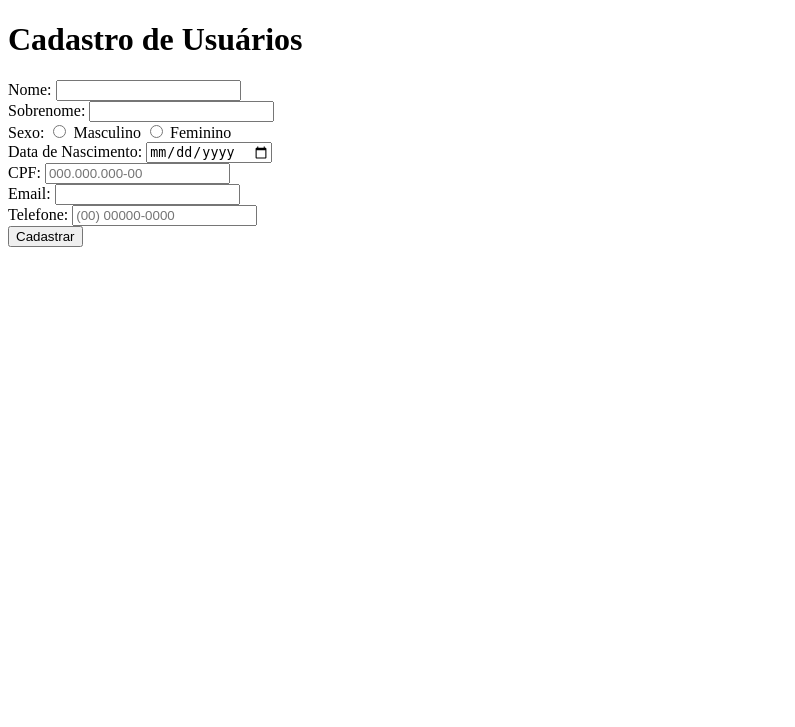
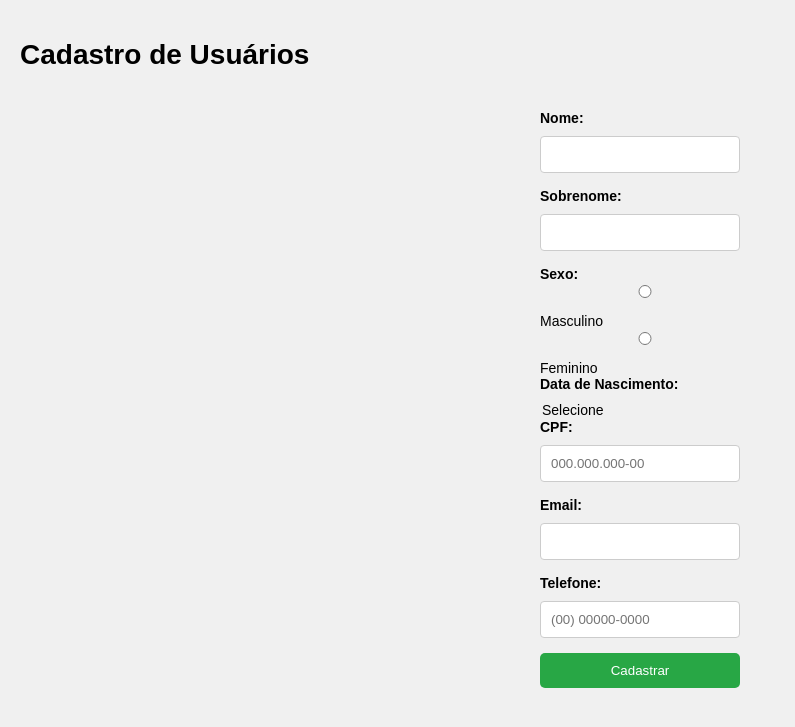
Before and after one commit to falci-yan/Cadastro-de-Usuario, a Django app: page /cadastro/ in a window 1280 px wide. Shown: the top 727 px of the page, without its empty margins (0-795 px from the left). Run offline with Django 5.2, Linux system fonts and the light colour scheme.

Commit message:
Solução de erro na página de cadastro

```diff
--- a/cadastro/static/estilos.css
+++ b/cadastro/static/estilos.css
@@ -0,0 +1,63 @@
+body{
+    font: arial, sans-serif;
+    font-size: 14px;
+    background-color: #f0f0f0;
+    font-family: Arial, sans-serif;
+    margin: 0;
+    padding: 20px;
+}
+
+table{
+    display: flex;
+    flex-direction: column;
+    justify-content: center;
+    align-items: center;
+    column-gap: 1rem;
+    width: 100%;
+    border-collapse: collapse;
+    margin-bottom: 20px;
+    box-shadow: 0 2px 5px rgba(0, 0, 0, 0.1);
+}
+
+th, td {
+    padding: 12px 15px;
+    border: 1px solid #ddd;
+}
+
+th {
+    background-color: #f2f2f2;
+    text-align: left;
+}
+
+form {
+    display: flex;
+    flex-direction: column;
+    justify-content: center;
+    columns: 1fr;
+    max-width: 200px;
+    margin: 0 auto;
+    padding: 20px;
+}
+
+label{
+    margin-bottom: 10px;
+    font-weight: bold;
+}
+
+input{
+    padding: 10px;
+    margin-bottom: 15px;
+    border: 1px solid #ccc;
+    border-radius: 4px;
+    width: 100%;
+    box-sizing: border-box;
+}
+
+button {
+    padding: 10px;
+    background-color: #28a745;
+    color: white;
+    border: none;
+    border-radius: 5px;
+    cursor: pointer;
+}
--- a/cadastro/templates/cadastro.html
+++ b/cadastro/templates/cadastro.html
@@ -13,37 +13,36 @@
     </header>
 
     <main>
-        <form method="post" action="{% url 'cadastrar_usuario' %}">
+        <form method="post" action="{% url 'CadastrarUsuario' %}">
             {% csrf_token %}
             <label for="nome">Nome:</label>
             <input type="text" id="nome" name="nome"  required>
 
-            <br>
             <label for="sobrenome">Sobrenome:</label>
             <input type="text" id="sobrenome" name="sobrenome" required>
 
-            <br>
-            <label for="sexo">Sexo: </label>
-            <input type="radio" id="sexo_masculino" name="sexo" value="masculino"> Masculino</input>
-            <input type="radio" id="sexo_feminino" name="sexo" value="feminino"> Feminino</input>
+            <div>
+                <label for="sexo">Sexo: </label>
+                <input type="radio" id="sexo_masculino" name="sexo" value="masculino"> Masculino</input>
+                <input type="radio" id="sexo_feminino" name="sexo" value="feminino"> Feminino</input>
+            </div>
 
-            <br>
-            <label for="data_nascimento">Data de Nascimento:</label>
-            <input type="date" id="data_nascimento" name="data_nascimento" required>
-
-            <br>
+            <label for="ano_nascimento">Data de Nascimento:</label>
+            <combobox id="ano_nascimento" name="ano_nascimento" required>
+                <option value="">Selecione</option>
+                {% for ano in anos %}
+                        <option value="{{ ano }}">{{ ano }}</option>
+                {% endfor %}
+            </combobox>
             <label for="cpf">CPF:</label>
             <input type="text" id="cpf" name="cpf" pattern="\d{3}\.\d{3}\.\d{3}-\d{2}" placeholder="000.000.000-00" required>
 
-            <br>
             <label for="email">Email:</label>
             <input type="email" id="email" name="email" required>
 
-            <br>
             <label for="telefone">Telefone:</label>
             <input type="tel" id="telefone" name="telefone" pattern="\(\d{2}\) \d{4,5}-\d{4}" placeholder="(00) 00000-0000" required>
 
-            <br>
             <button type="submit">Cadastrar</button>
         </form>
     </main>
```
